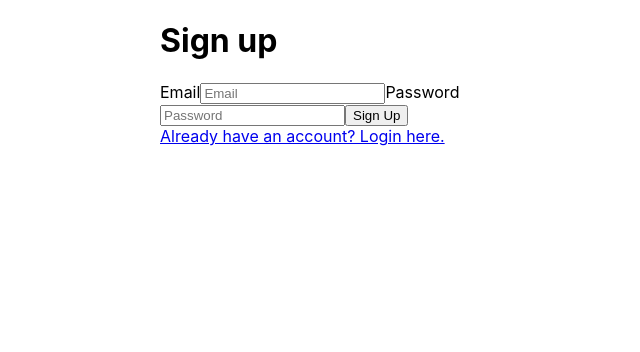
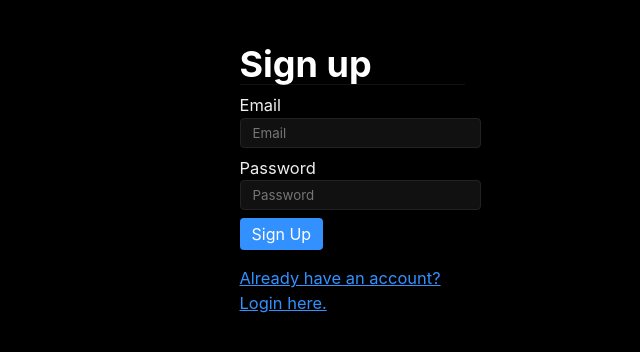
Before and after one commit to GaganBhat/react-stripe-deposit, a React (Create React App) app: page /signup in a window 1280 px wide. Shown: the top 352 px of the page, without its empty margins (288-928 px from the left). Built offline with nearby package versions, Linux system fonts and the light colour scheme; no server answers.

Commit message:
Added UI for deposit

```diff
--- a/package.json
+++ b/package.json
@@ -3,6 +3,8 @@
   "version": "0.1.0",
   "private": true,
   "dependencies": {
+    "@stripe/react-stripe-js": "^1.1.2",
+    "@stripe/stripe-js": "^1.8.0",
     "@testing-library/jest-dom": "^4.2.4",
     "@testing-library/react": "^9.3.2",
     "@testing-library/user-event": "^7.1.2",
@@ -11,7 +13,8 @@
     "react": "^16.13.1",
     "react-dom": "^16.13.1",
     "react-router": "^5.2.0",
-    "react-scripts": "3.4.1"
+    "react-scripts": "3.4.1",
+    "stripe": "^8.82.0"
   },
   "scripts": {
     "start": "react-scripts start",
--- /dev/null
+++ b/src/components/Deposit.js
@@ -0,0 +1,108 @@
+import React from 'react'
+import app from '../base'
+import { useState } from 'react';
+import { loadStripe } from '@stripe/stripe-js';
+import {
+  CardElement,
+  Elements,
+  useElements,
+  useStripe
+} from '@stripe/react-stripe-js';
+
+import "./DepositStylesheet.css";
+
+
+const CARD_ELEMENT_OPTIONS = {
+  style: {
+    base: {
+      color: '#32325d',
+      fontFamily: '"Helvetica Neue", Helvetica, sans-serif',
+      fontSmoothing: 'antialiased',
+      fontSize: '16px',
+      '::placeholder': {
+        color: '#aab7c4'
+      }
+    },
+    invalid: {
+      color: '#fa755a',
+      iconColor: '#fa755a'
+    }
+  }
+};
+
+
+const Deposit = () => {
+  const stripePromise = loadStripe('pk_test_51HCa9xJnjJ8gDiA181Z9tppM714GWWIzf3Gv7j8YpvTo0vCJsXjBl6XR7TMSPTSqSFHZb3nTE0awpPppExzoZoGC000LRjADk0');
+
+  return (
+    <div>
+      <link
+        type="text/css"
+        rel="stylesheet"
+        href="https://www.gstatic.com/firebasejs/ui/4.5.0/firebase-ui-auth.css"
+      />
+      <div>
+        <h1 style={{ textAlign: 'center' }}>Deposit Securely</h1>
+        <h2>Payment Methods</h2>
+        <details id="add-new-card">
+          <summary>Add new card</summary>
+          <form id="payment-method-form">
+            <label>
+              Cardholder name
+              <input type="text" name="name" required/>
+            </label>
+            <fieldset style={{backgroundColor: "#f6f8fa"}}>
+              <Elements stripe={stripePromise}>
+                <CardElement
+                  id="card-element"
+                  options={CARD_ELEMENT_OPTIONS}
+                />
+              </Elements>
+            </fieldset>
+            <div id="error-message" role="alert"/>
+            <button>Save Card</button>
+          </form>
+        </details>
+        <hr/>
+        <form id="payment-form">
+          <div>
+            <label>
+              Card:
+              <select name="payment-method" required/>
+            </label>
+          </div>
+          <div>
+            <label>
+              Amount:
+              <input
+                name="amount"
+                type="number"
+                min="1"
+                max="99999999"
+                value="100"
+                required
+              />
+            </label>
+            <label>
+              Currency:
+              <select name="currency">
+                <option value="usd">USD</option>
+                <option value="eur">EUR</option>
+                <option value="gbp">GBP</option>
+                <option value="jpy">JPY</option>
+              </select>
+            </label>
+          </div>
+          <button>Deposit Amount</button>
+        </form>
+      </div>
+      <div>
+        <h2>Payments</h2>
+        <ul id="payments-list"/>
+      </div>
+      <button id="center" onClick={() => app.auth().signOut()}>Sign out</button>
+    </div>
+  )
+}
+
+export default Deposit;
--- /dev/null
+++ b/src/components/DepositStylesheet.css
@@ -0,0 +1,402 @@
+:root {
+    --nc-font-sans: 'Inter', -apple-system, BlinkMacSystemFont, 'Segoe UI', Roboto, Oxygen, Ubuntu, Cantarell, 'Open Sans', 'Helvetica Neue', sans-serif, "Apple Color Emoji", "Segoe UI Emoji", "Segoe UI Symbol";
+    --nc-font-mono: Consolas, monaco, 'Ubuntu Mono', 'Liberation Mono', 'Courier New', Courier, monospace;
+    --nc-tx-1: #000000;
+    --nc-tx-2: #1A1A1A;
+    --nc-bg-1: #FFFFFF;
+    --nc-bg-2: #F6F8FA;
+    --nc-bg-3: #E5E7EB;
+    --nc-lk-1: #0070F3;
+    --nc-lk-2: #0366D6;
+    --nc-lk-tx: #FFFFFF;
+    --nc-ac-1: #79FFE1;
+    --nc-ac-tx: #0C4047
+}
+
+@media (prefers-color-scheme:light) {
+    :root {
+        --nc-tx-1: #ffffff;
+        --nc-tx-2: #eeeeee;
+        --nc-bg-1: #000000;
+        --nc-bg-2: #111111;
+        --nc-bg-3: #222222;
+        --nc-lk-1: #3291FF;
+        --nc-lk-2: #0070F3;
+        --nc-lk-tx: #FFFFFF;
+        --nc-ac-1: #7928CA;
+        --nc-ac-tx: #FFFFFF
+    }
+}
+
+* {
+    margin: 0;
+    padding: 0
+}
+
+address,
+area,
+article,
+aside,
+audio,
+blockquote,
+datalist,
+details,
+dl,
+fieldset,
+figure,
+form,
+iframe,
+img,
+input,
+meter,
+nav,
+ol,
+optgroup,
+option,
+output,
+p,
+pre,
+progress,
+ruby,
+section,
+table,
+textarea,
+ul,
+video {
+    margin-bottom: 1rem
+}
+
+button,
+html,
+input,
+select {
+    font-family: var(--nc-font-sans)
+}
+
+body {
+    margin: 0 auto;
+    max-width: 750px;
+    padding: 2rem;
+    border-radius: 6px;
+    overflow-x: hidden;
+    word-break: break-word;
+    overflow-wrap: break-word;
+    background: var(--nc-bg-1);
+    color: var(--nc-tx-2);
+    font-size: 1.03rem;
+    line-height: 1.5
+}
+
+::selection {
+    background: var(--nc-ac-1);
+    color: var(--nc-ac-tx)
+}
+
+h1,
+h2,
+h3,
+h4,
+h5,
+h6 {
+    line-height: 1;
+    color: var(--nc-tx-1);
+    padding-top: .875rem
+}
+
+h1,
+h2,
+h3 {
+    color: var(--nc-tx-1);
+    padding-bottom: 2px;
+    margin-bottom: 8px;
+    border-bottom: 1px solid var(--nc-bg-2)
+}
+
+h4,
+h5,
+h6 {
+    margin-bottom: .3rem
+}
+
+h1 {
+    font-size: 2.25rem
+}
+
+h2 {
+    font-size: 1.85rem
+}
+
+h3 {
+    font-size: 1.55rem
+}
+
+h4 {
+    font-size: 1.25rem
+}
+
+h5 {
+    font-size: 1rem
+}
+
+h6 {
+    font-size: .875rem
+}
+
+a {
+    color: var(--nc-lk-1)
+}
+
+a:hover {
+    color: var(--nc-lk-2)
+}
+
+abbr:hover {
+    cursor: help
+}
+
+blockquote {
+    padding: 1.5rem;
+    background: var(--nc-bg-2);
+    border-left: 5px solid var(--nc-bg-3)
+}
+
+abbr {
+    cursor: help
+}
+
+blockquote :last-child {
+    padding-bottom: 0;
+    margin-bottom: 0
+}
+
+header {
+    background: var(--nc-bg-2);
+    border-bottom: 1px solid var(--nc-bg-3);
+    padding: 2rem 1.5rem;
+    margin: -2rem calc(0px - (50vw - 50%)) 2rem;
+    padding-left: calc(50vw - 50%);
+    padding-right: calc(50vw - 50%)
+}
+
+header h1,
+header h2,
+header h3 {
+    padding-bottom: 0;
+    border-bottom: 0
+}
+
+header>:first-child {
+    margin-top: 0;
+    padding-top: 0
+}
+
+header>:last-child {
+    margin-bottom: 0
+}
+
+a button,
+button,
+input[type=button],
+input[type=reset],
+input[type=submit] {
+    font-size: 1rem;
+    display: inline-block;
+    padding: 6px 12px;
+    text-align: center;
+    text-decoration: none;
+    white-space: nowrap;
+    background: var(--nc-lk-1);
+    color: var(--nc-lk-tx);
+    border: 0;
+    border-radius: 4px;
+    box-sizing: border-box;
+    cursor: pointer;
+    color: var(--nc-lk-tx)
+}
+
+a button[disabled],
+button[disabled],
+input[type=button][disabled],
+input[type=reset][disabled],
+input[type=submit][disabled] {
+    cursor: default;
+    opacity: .5;
+    cursor: not-allowed
+}
+
+.button:focus,
+.button:hover,
+button:focus,
+button:hover,
+input[type=button]:focus,
+input[type=button]:hover,
+input[type=reset]:focus,
+input[type=reset]:hover,
+input[type=submit]:focus,
+input[type=submit]:hover {
+    background: var(--nc-lk-2)
+}
+
+code,
+kbd,
+pre,
+samp {
+    font-family: var(--nc-font-mono)
+}
+
+code,
+kbd,
+pre,
+samp {
+    background: var(--nc-bg-2);
+    border: 1px solid var(--nc-bg-3);
+    border-radius: 4px;
+    padding: 3px 6px;
+    font-size: .9rem
+}
+
+kbd {
+    border-bottom: 3px solid var(--nc-bg-3)
+}
+
+pre {
+    padding: 1rem 1.4rem;
+    max-width: 100%;
+    overflow: auto
+}
+
+pre code {
+    background: inherit;
+    font-size: inherit;
+    color: inherit;
+    border: 0;
+    padding: 0;
+    margin: 0
+}
+
+code pre {
+    display: inline;
+    background: inherit;
+    font-size: inherit;
+    color: inherit;
+    border: 0;
+    padding: 0;
+    margin: 0
+}
+
+details {
+    padding: .6rem 1rem;
+    background: var(--nc-bg-2);
+    border: 1px solid var(--nc-bg-3);
+    border-radius: 4px
+}
+
+summary {
+    cursor: pointer;
+    font-weight: 700
+}
+
+details[open] {
+    padding-bottom: .75rem
+}
+
+details[open] summary {
+    margin-bottom: 6px
+}
+
+details[open]>:last-child {
+    margin-bottom: 0
+}
+
+dt {
+    font-weight: 700
+}
+
+dd::before {
+    content: '→ '
+}
+
+hr {
+    border: 0;
+    border-bottom: 1px solid var(--nc-bg-3);
+    margin: 1rem auto
+}
+
+fieldset {
+    margin-top: 1rem;
+    padding: 2rem;
+    border: 1px solid var(--nc-bg-3);
+    border-radius: 4px
+}
+
+legend {
+    padding: auto .5rem
+}
+
+table {
+    border-collapse: collapse;
+    width: 100%
+}
+
+td,
+th {
+    border: 1px solid var(--nc-bg-3);
+    text-align: left;
+    padding: .5rem
+}
+
+th {
+    background: var(--nc-bg-2)
+}
+
+tr:nth-child(even) {
+    background: var(--nc-bg-2)
+}
+
+table caption {
+    font-weight: 700;
+    margin-bottom: .5rem
+}
+
+textarea {
+    max-width: 100%
+}
+
+ol,
+ul {
+    padding-left: 2rem
+}
+
+li {
+    margin-top: .4rem
+}
+
+ol ol,
+ol ul,
+ul ol,
+ul ul {
+    margin-bottom: 0
+}
+
+mark {
+    padding: 3px 6px;
+    background: var(--nc-ac-1);
+    color: var(--nc-ac-tx)
+}
+
+input,
+select,
+textarea {
+    padding: 6px 12px;
+    margin-bottom: .5rem;
+    background: var(--nc-bg-2);
+    color: var(--nc-tx-2);
+    border: 1px solid var(--nc-bg-3);
+    border-radius: 4px;
+    box-shadow: none;
+    box-sizing: border-box
+}
+
+img {
+    max-width: 100%
+}
--- a/src/components/Home.js
+++ b/src/components/Home.js
@@ -1,13 +1,24 @@
-import React from "react";
-import app from "../base";
+import React from 'react'
+import app from '../base'
+import { useState } from 'react';
+import { loadStripe } from '@stripe/stripe-js';
+import {
+  CardElement,
+  Elements,
+  useElements,
+  useStripe
+} from '@stripe/react-stripe-js';
+
+import "./DepositStylesheet.css";
+import Deposit from './Deposit'
+
 
 const Home = () => {
-  return (
-    <div style={{width: "30%", margin: "0 auto"}}>
-      <h1>You are Logged In</h1>
-      <button onClick={() => app.auth().signOut()}>Sign out</button>
+  return(
+    <div>
+      <Deposit/>
     </div>
-  );
-};
+  )
+}
 
-export default Home;
+export default Home
```
Also changed, not shown: 1 other file (tests, documents, lock files or other folders).
